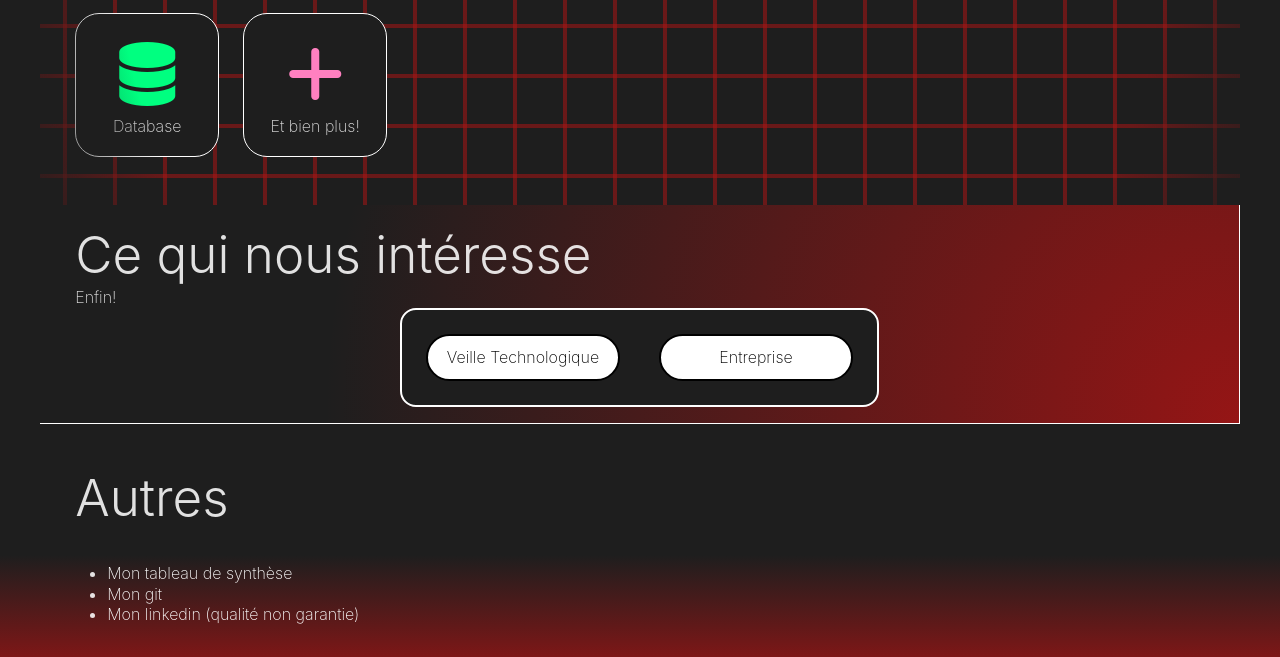
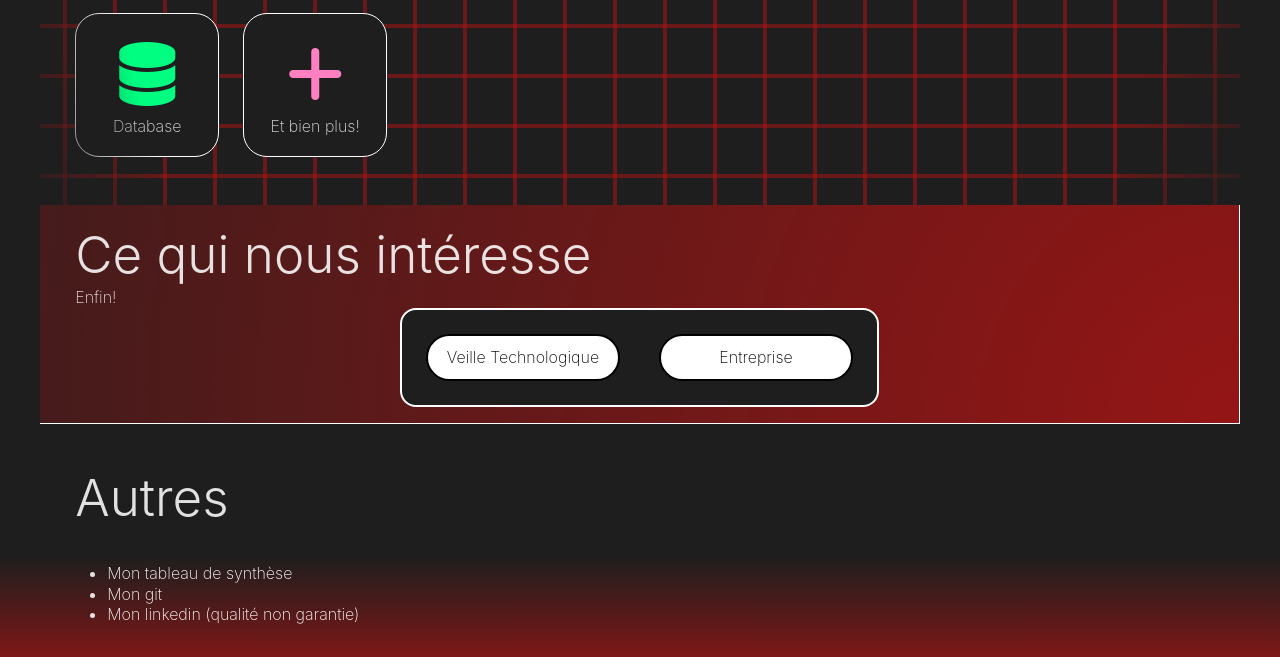
Before and after one commit to I-Am-Not-Good-At-This/Portfolio, a website: page portfolio-website/index.html in a window 1280 px wide. In both pictures the pointer is over the element 640 px from the left and 1246 px from the top of the page. Shown: the part 932-1589 px from the top of the page. Drawn offline with Linux system fonts and the light colour scheme.

Commit message:
slight hover effect on presentation section

```diff
--- a/portfolio-website/style.css
+++ b/portfolio-website/style.css
@@ -233,6 +233,13 @@ section.content:nth-of-type(4) {
 			transparent 75%);
 	border-right: 1px solid white;
 	border-bottom: 1px solid white;
+
+	transition: background-position 450ms ease-out, background-size 450ms ease-out;
+}
+section.content:nth-of-type(4):focus-within,
+section.content:nth-of-type(4):hover {
+	background-position: 100% 100%;
+	background-size: 200% 100%;
 }
 
 .presentations-container {
@@ -252,6 +259,7 @@ section.content:nth-of-type(4) {
 	border: 2px solid white;
 	border-radius: 1rem;
 }
+
 
 .presentations-container>.links-to-presentations {
 	width: 100%;
```
